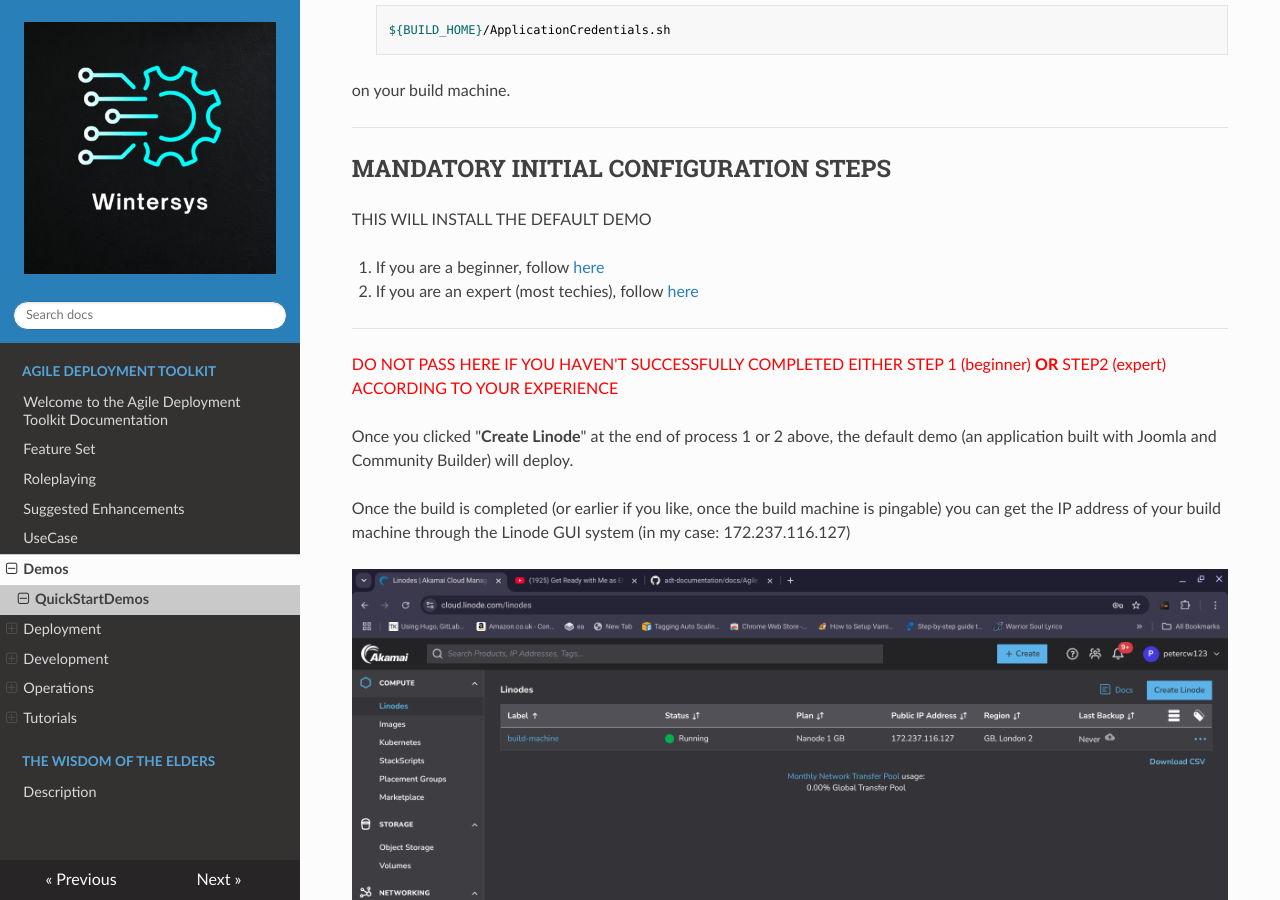
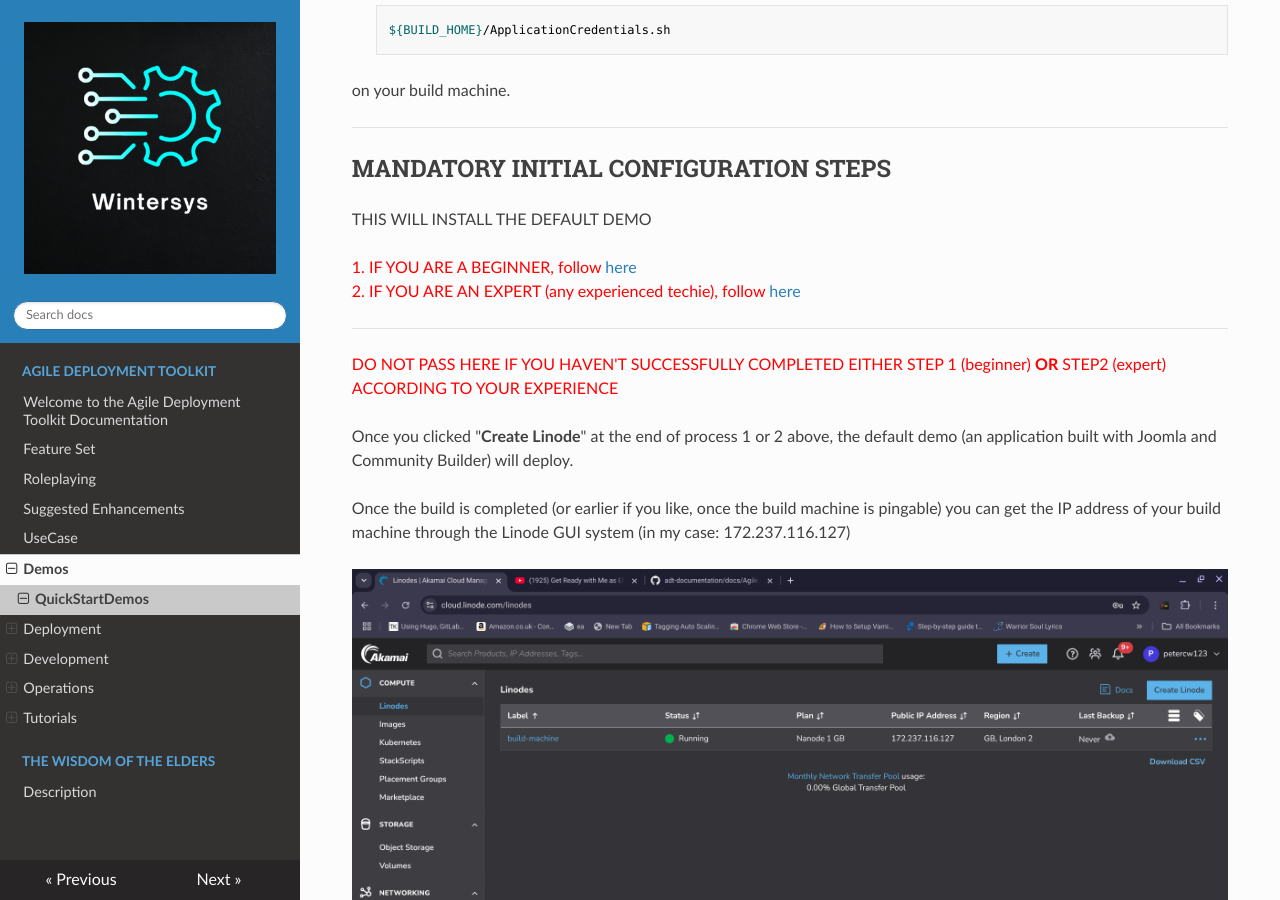
Before and after one commit to wintersys-dev/adt-documentation, an MkDocs documentation site: the page built from docs/Agile Deployment Toolkit/Demos/QuickStartDemos.md, in a window 1280 px wide and 900 px high, scrolled down 927 px. Built offline with MkDocs 1.6.1, drawn with Linux system fonts in a browser that asks for light colours; nearby versions of some CDN libraries.

Commit message:
Highlight beginner and expert instructions in red

```diff
--- a/docs/Agile Deployment Toolkit/Demos/QuickStartDemos.md
+++ b/docs/Agile Deployment Toolkit/Demos/QuickStartDemos.md
@@ -30,8 +30,8 @@ on your build machine.
 
 THIS WILL INSTALL THE DEFAULT DEMO
 
-1. If you are a beginner, follow [here](./QuickStartDemosPrepBeginnerLevel.md)
-2. If you are an expert (most techies), follow [here](./QuickStartDemosPrepExpertLevel.md)
+<span style="color:red">1. IF YOU ARE A BEGINNER, follow [here](./QuickStartDemosPrepBeginnerLevel.md)</span>
+<span style="color:red">2. IF YOU ARE AN EXPERT (any experienced techie), follow [here](./QuickStartDemosPrepExpertLevel.md)</span>
 
 -------------------------------
 
```
